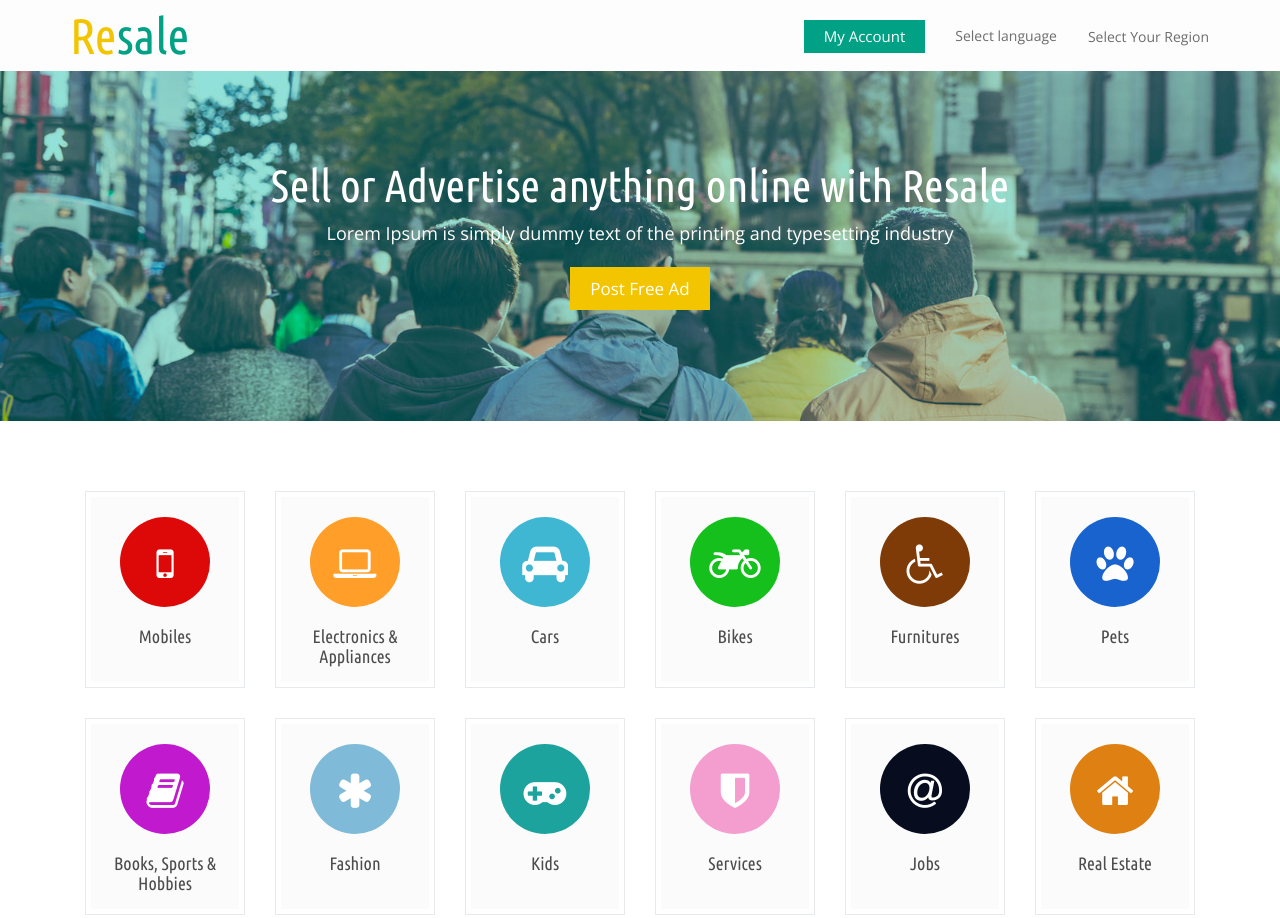
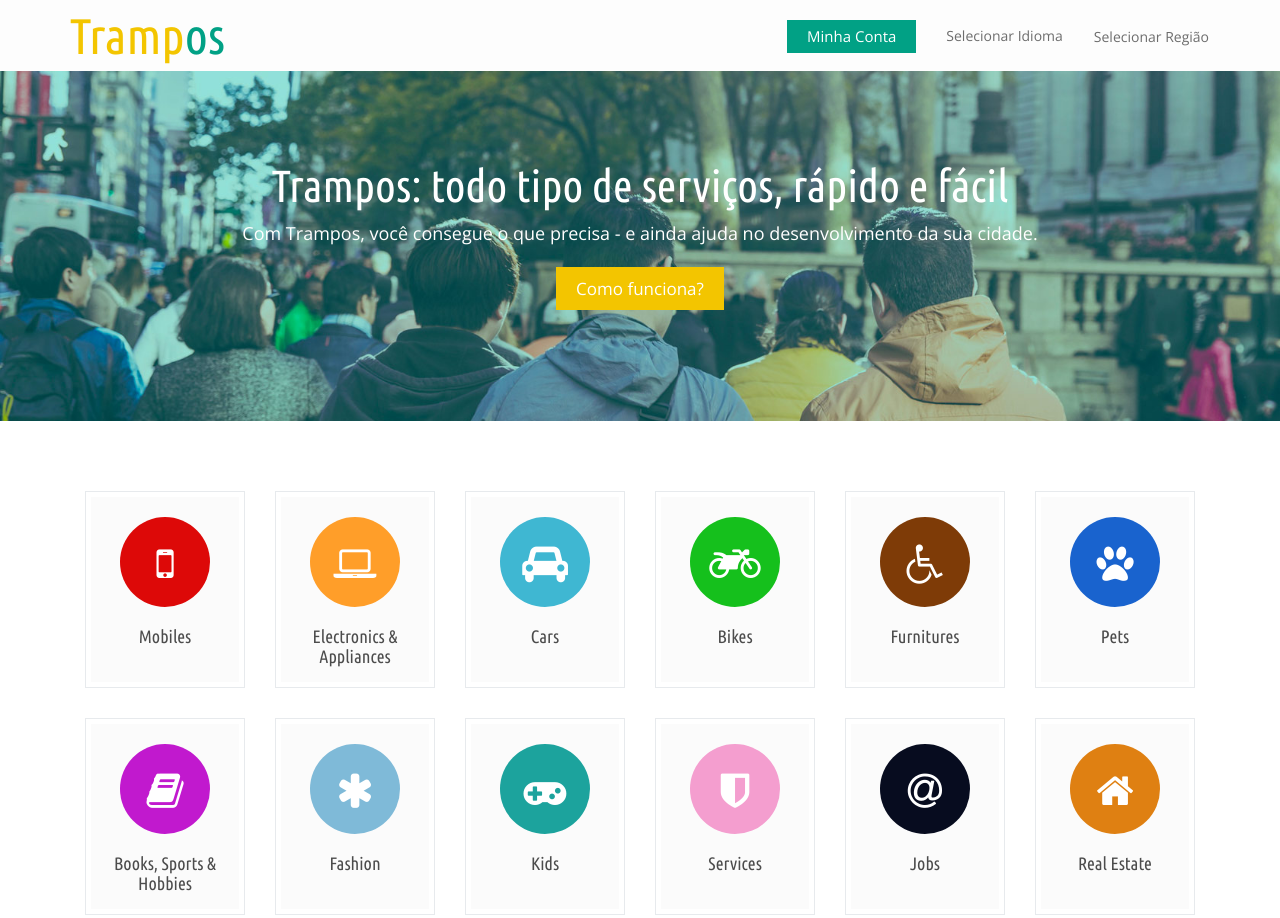
Before and after one commit to heitorado/recihubHackDay, a plain HTML site: page index.html in a window 1280 px wide. Shown: the top 918 px of the page. Drawn offline with nearby package versions, Linux system fonts and the light colour scheme.

Commit message:
translate index.html and removed carousel ads

```diff
--- a/index.html
+++ b/index.html
@@ -7,7 +7,7 @@ License URL: http://creativecommons.org/licenses/by/3.0/
 <!DOCTYPE html>
 <html>
 <head>
-<title>Resale a Business Category Flat Bootstrap Responsive Website Template | Home :: w3layouts</title>
+<title>Trampos</title>
 <link rel="stylesheet" href="css/bootstrap.min.css">
 <link rel="stylesheet" href="css/bootstrap-select.css">
 <link href="css/style.css" rel="stylesheet" type="text/css" media="all" />
@@ -77,15 +77,15 @@ Smartphone Compatible web template, free webdesigns for Nokia, Samsung, LG, Sony
 	<div class="header">
 		<div class="container">
 			<div class="logo">
-				<a href="index.html"><span>Re</span>sale</a>
+				<a href="index.html"><span>Tramp</span>os</a>
 			</div>
 			<div class="header-right">
-			<a class="account" href="login.html">My Account</a>
-			<span class="active uls-trigger">Select language</span>
+			<a class="account" href="login.html">Minha Conta</a>
+			<span class="active uls-trigger">Selecionar Idioma</span>
 	<!-- Large modal -->
 			<div class="selectregion">
 				<button class="btn btn-primary" data-toggle="modal" data-target="#myModal">
-				Select Your Region</button>
+				Selecionar Região</button>
 					<div class="modal fade" id="myModal" tabindex="-1" role="dialog" aria-labelledby="myLargeModalLabel"
 					aria-hidden="true">
 						<div class="modal-dialog modal-lg">
@@ -94,7 +94,7 @@ Smartphone Compatible web template, free webdesigns for Nokia, Samsung, LG, Sony
 									<button type="button" class="close" data-dismiss="modal" aria-hidden="true">
 										&times;</button>
 									<h4 class="modal-title" id="myModalLabel">
-										Please Choose Your Location</h4>
+										Por favor escolha sua localização</h4>
 								</div>
 								<div class="modal-body">
 									 <form class="form-horizontal" role="form">
@@ -485,9 +485,9 @@ Smartphone Compatible web template, free webdesigns for Nokia, Samsung, LG, Sony
 	</div>
 	<div class="main-banner banner text-center">
 	  <div class="container">
-			<h1>Sell or Advertise   <span class="segment-heading">    anything online </span> with Resale</h1>
-			<p>Lorem Ipsum is simply dummy text of the printing and typesetting industry</p>
-			<a href="post-ad.html">Post Free Ad</a>
+			<h1>Trampos:   <span class="segment-heading">    todo tipo de serviços, </span> rápido e fácil</h1>
+			<p>Com Trampos, você consegue o que precisa - e ainda ajuda no desenvolvimento da sua cidade.</p>
+			<a href="post-ad.html">Como funciona?</a>
 	  </div>
 	</div>
 		<!-- content-starts-here -->
@@ -617,9 +617,8 @@ Smartphone Compatible web template, free webdesigns for Nokia, Samsung, LG, Sony
 					<div class="clearfix"></div>
 				</div>
 			</div>
-			<div class="trending-ads">
+			<<!-- <div class="trending-ads">
 				<div class="container">
-				<!-- slider -->
 				<div class="trend-ads">
 					<h2>Trending Ads</h2>
 							<ul id="flexiselDemo3">
@@ -779,7 +778,7 @@ Smartphone Compatible web template, free webdesigns for Nokia, Samsung, LG, Sony
 					   </script>
 					   <script type="text/javascript" src="js/jquery.flexisel.js"></script>
 					</div>
-			</div>
+			</div> -->
 			<!-- //slider -->
 			</div>
 			<div class="mobile-app">
```
